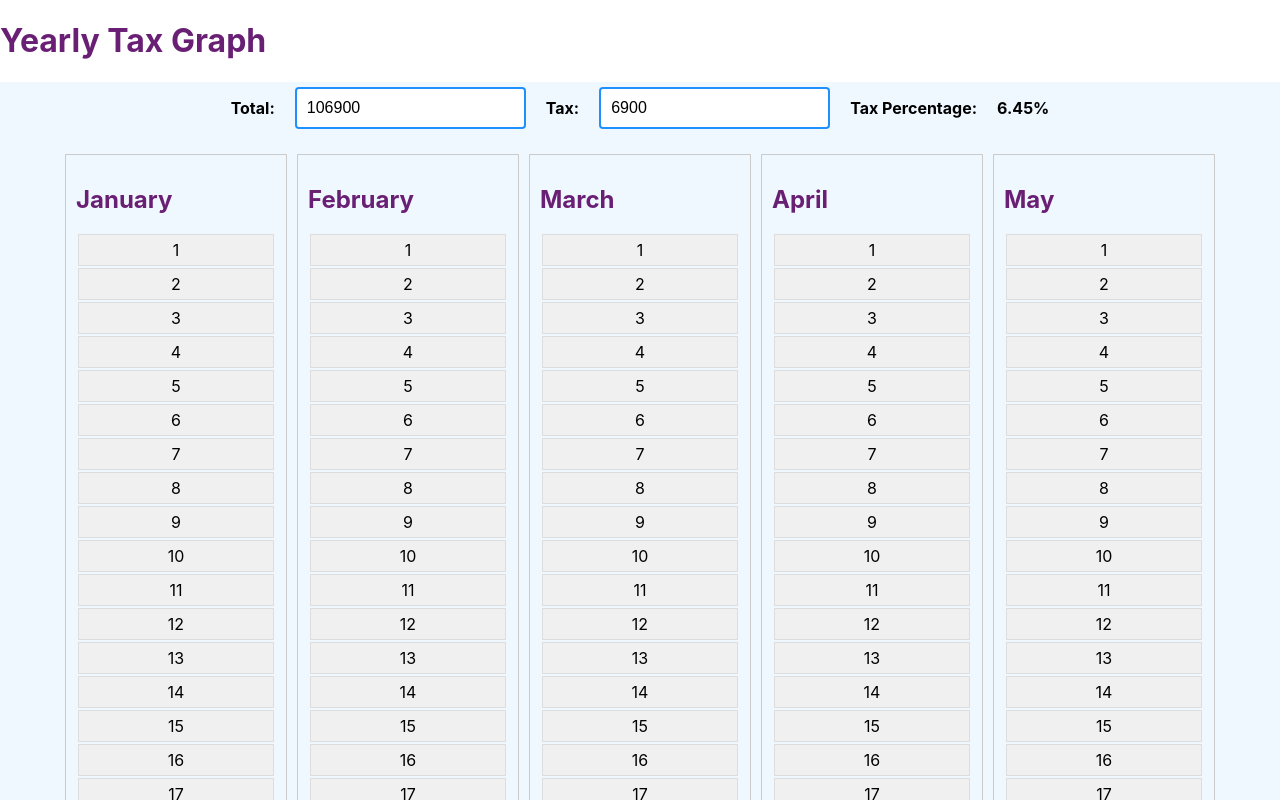
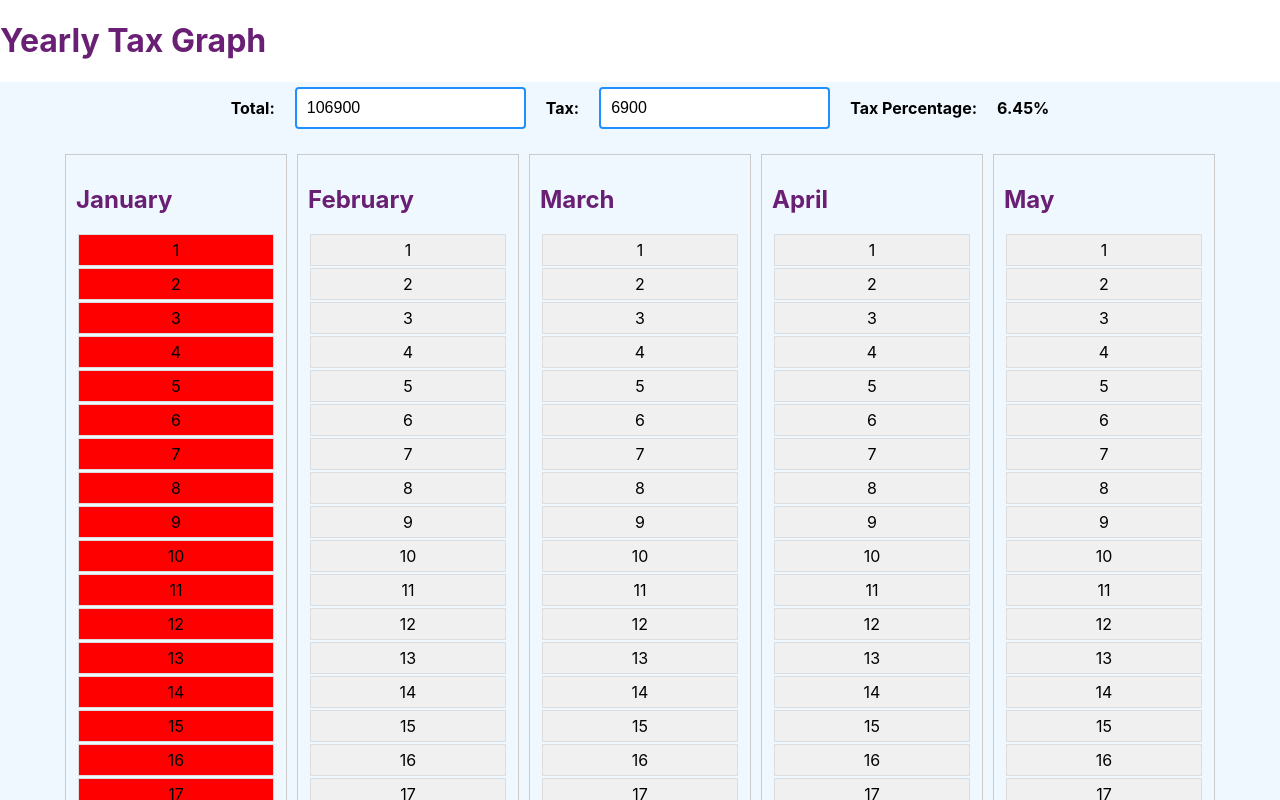
Before and after one commit to ranahtsham/YearlyTaxGraph, a React (Create React App) app: page / in a window 1280 px wide. Shown: the top 800 px of the page. Built offline with nearby package versions, Linux system fonts and the light colour scheme.

Commit message:
working graph

```diff
--- a/src/components/CustomCalendar.tsx
+++ b/src/components/CustomCalendar.tsx
@@ -1,4 +1,5 @@
-import React, { useEffect } from 'react';
+import React, { useMemo } from 'react';
+import {getTotalDaysInYear} from "../utils/TaxCalculator";
 import './CustomCalendar.css';
 
 interface CustomCalendarProps {
@@ -13,16 +14,41 @@ const CustomCalendar: React.FC<CustomCalendarProps> = ({ year, percentage }) =>
         'September', 'October', 'November', 'December'
     ];
 
+    // Calculate total number of days in the year
+    const totalDays = useMemo(() => getTotalDaysInYear(year), [year]);
+
+    // Calculate number of days to be highlighted
+    const highlightedDays = useMemo(() => Math.round((percentage / 100) * totalDays), [percentage, totalDays]);
+
+    // Generate days for the entire year
+    const daysArray = useMemo(() => {
+        const days: { month: string, day: number, highlight: boolean }[] = [];
+        let dayCounter = 0;
+        for (let monthIndex = 0; monthIndex < months.length; monthIndex++) {
+            const daysInMonth = new Date(year, monthIndex + 1, 0).getDate();
+            for (let day = 1; day <= daysInMonth; day++) {
+                dayCounter++;
+                days.push({
+                    month: months[monthIndex], day,
+                    highlight: dayCounter <= highlightedDays
+                });
+            }
+        }
+        return days;
+    }, [months, year, highlightedDays]);
+
     return (
         <div className="calendar-container">
-            {months.map((month, index) => (
-                <div key={index} className="month">
-                    <h2 style={{color: "#691f74"}}>{month}</h2>
-                    {Array.from({length: new Date(year, index + 1, 0).getDate()}, (_, day) => (
-                        <div key={day + 1} className="day">
-                            {day + 1}
-                        </div>
-                    ))}
+            {months.map((month, monthIndex) => (
+                <div key={monthIndex} className="month">
+                    <h2 style={{ color: "#691f74" }}>{month}</h2>
+                    {daysArray
+                        .filter(dayObj => dayObj.month === month)
+                        .map((dayObj, dayIndex) => (
+                            <div key={dayIndex} className={`day ${dayObj.highlight ? 'highlight' : ''}`}>
+                                {dayObj.day}
+                            </div>
+                        ))}
                 </div>
             ))}
         </div>
```
